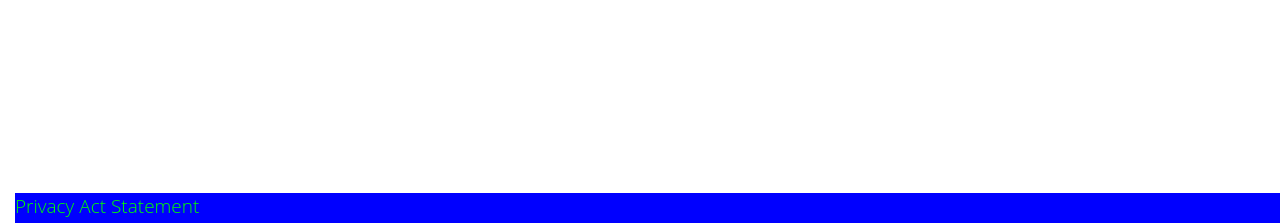
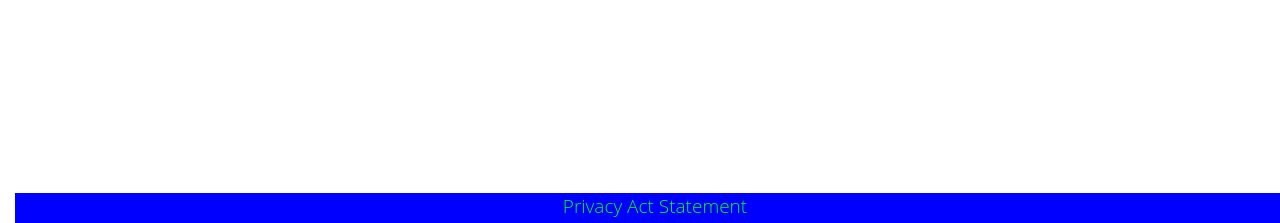
Before and after one commit to GugaBaratashvili/debriefing, a Django app: page / in a window 1280 px wide. Shown: the part 577-800 px from the top of the page. Run offline with Django 3.2, Linux system fonts and the light colour scheme; some libraries are stand-ins or nearby versions.

Commit message:
Update base.html

```diff
--- a/debriefing/templates/blog/base.html
+++ b/debriefing/templates/blog/base.html
@@ -75,7 +75,7 @@ a:focus {
 
 </body>
 
-<div style="background-color:blue; width:100%; padding:0px; bottom:0px; height:30px; position: absolute;">
+<div style="background-color:blue; width:100%; padding:0px; bottom:0px; height:30px; position: absolute; text-align:center;">
 
 
 	<a href="{% url "privacy" %}" style="text-align:center;">Privacy Act Statement</a>
```
